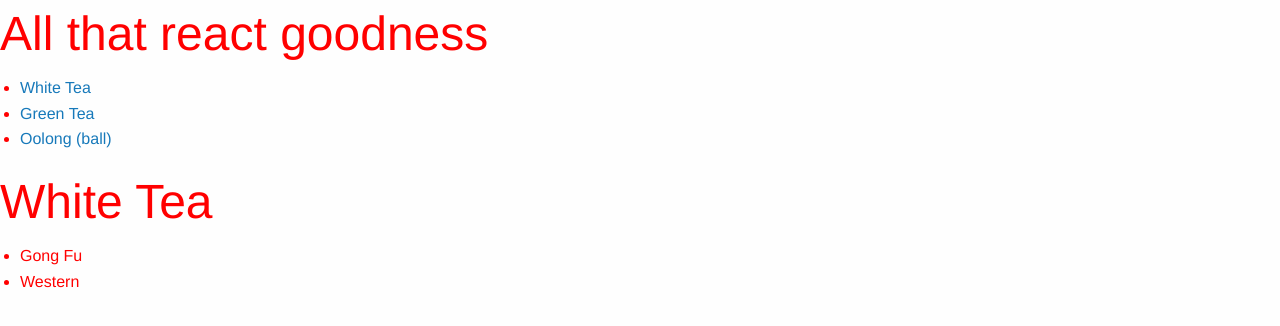
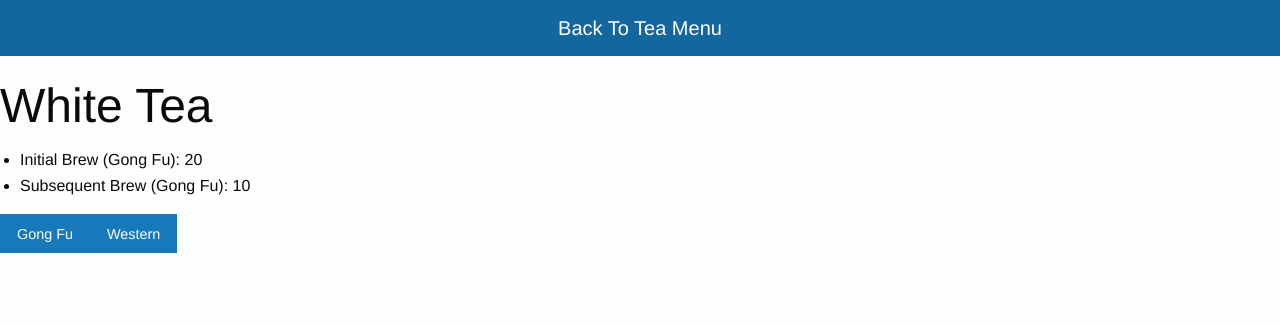
Before and after one commit to EricVignola/tea-timer, a React app: page / in a window 1280 px wide. Both pictures are taken after a click on the link "White Tea". Built offline with nearby package versions, Linux system fonts and the light colour scheme.

Commit message:
app now properly transitions between menu and tea view

```diff
--- a/package.json
+++ b/package.json
@@ -29,12 +29,16 @@
     "html-webpack-plugin": "^2.30.1",
     "node-sass": "^4.7.2",
     "sass-loader": "^6.0.6",
+    "script-loader": "^0.7.2",
     "webpack": "^3.10.0",
     "webpack-dev-server": "^2.9.5"
   },
   "dependencies": {
     "foundation-sites": "^6.4.4-rc1",
+    "jquery": "^3.2.1",
+    "motion-ui": "^1.2.3",
     "react": "^16.2.0",
-    "react-dom": "^16.2.0"
+    "react-dom": "^16.2.0",
+    "what-input": "^5.0.3"
   }
 }
--- a/src/js/app.js
+++ b/src/js/app.js
@@ -18,9 +18,14 @@ class App extends React.Component{
 
         this.state = {
             teas: [],
-            component: ''
+            component: '',
+            teasIsLoaded: false,
+            menuIsActive: true,
+            teaViewIsActive: false
         }
 
+        this.setMenuAsActive = this.setMenuAsActive.bind(this);
+        this.setTeaViewAsActive = this.setTeaViewAsActive.bind(this);
         this.selectComponent = this.selectComponent.bind(this);
         this.fetchTeas = this.fetchTeas.bind(this);
     }
@@ -28,6 +33,7 @@ class App extends React.Component{
     //runs after component rendered to the DOM
     componentDidMount(){
         this.fetchTeas();
+        // $(document).foundation();
     }
 
     //runs when the component is removed from the DOM
@@ -35,23 +41,49 @@ class App extends React.Component{
 
     }
 
+    componentWillMount(){
+    }
+
+
+    setMenuAsActive(){
+        this.setState({
+            menuIsActive: true,
+            teaViewIsActive: false
+        });
+    }
+
+    setTeaViewAsActive(){
+        this.setState({
+            menuIsActive: false,
+            teaViewIsActive: true
+        });
+    }
+
     selectComponent(event){
-        event.preventDefault();
         let nameOfMenuOptionSelected = event.target.name;
         let toRender = null;
 
         switch(nameOfMenuOptionSelected){
 
             case this.state.teas[0].type:
-            toRender = <TeaView teas = {this.state.teas[0]}/>
+            toRender = <TeaView teas = {this.state.teas[0]}
+                                setTeaViewAsActive = {this.setTeaViewAsActive}
+                                setMenuAsActive = {this.setMenuAsActive}
+                                teaViewIsActive = {this.state.teaViewIsActive}/>
             break; //have to have break here or the switch statement will always default to final case
 
             case this.state.teas[1].type:
-            toRender = <TeaView teas = {this.state.teas[1]}/>
+            toRender = <TeaView teas = {this.state.teas[1]}
+                                setTeaViewAsActive = {this.setTeaViewAsActive}
+                                setMenuAsActive = {this.setMenuAsActive}
+                                teaViewIsActive = {this.state.teaViewIsActive}/>
             break;
 
             case this.state.teas[2].type:
-            toRender = <TeaView teas = {this.state.teas[2]}/>
+            toRender = <TeaView teas = {this.state.teas[2]}
+                                setTeaViewAsActive = {this.setTeaViewAsActive}
+                                setMenuAsActive = {this.setMenuAsActive}
+                                teaViewIsActive = {this.state.teaViewIsActive}/>
             break;
 
         }
@@ -60,6 +92,14 @@ class App extends React.Component{
     }
 
     fetchTeas(){
+        //because our json file is local and static we can import it using
+        //webpack...if for any reason we have to use an API to fetch data
+        //from a non local source use the below XMLHttpRequest
+        this.setState({
+            teasIsLoaded: true,
+            teas: TeasJson.teas
+        });
+
         //**************************************************
         //START OF XMLHTTPREQUEST...to be used for API calls
         //**************************************************
@@ -96,29 +136,28 @@ class App extends React.Component{
         //**************************************************
         //END OF XMLHTTPREQUEST...to be used for API calls
         //**************************************************
-
-        //because our json file is local and static we can import it using
-        //webpack...if for any reason we have to use an API to fetch data
-        //from a non local source use the above XMLHttpRequest
-        this.setState({
-            isLoaded: true,
-            teas: TeasJson.teas
-        });
     }
 
     render(){
-        let { isLoaded } = this.state;
-        if(!isLoaded){
+        let { teasIsLoaded, menuIsActive, teaViewIsActive } = this.state;
+        if(!teasIsLoaded){
             return <div>Loading...</div>
         } else {
-            return(
-                <div>
-                    <h1>All that react goodness</h1>
+            if(menuIsActive){
+                return (
                     <Menu teas = {this.state.teas}
-                        getMenuChoice = {this.selectComponent}/>
-                    {this.state.component}
-                </div>
-            );
+                    getMenuChoice = {this.selectComponent}
+                    setMenuAsActive = {this.setMenuAsActive}
+                    setTeaViewAsActive = {this.setTeaViewAsActive}
+                    menuIsActive = {this.state.menuIsActive}/>
+                );
+            } else {
+                return(
+                    <div>
+                        {this.state.component}
+                    </div>
+                );
+            }
         }
     }
 }
--- a/src/js/components/Footer.js
+++ b/src/js/components/Footer.js
@@ -9,9 +9,9 @@ class Footer extends React.Component{
     render(){
         return (
             <div>
-                <ul>
-                    <li>Gong Fu</li>
-                    <li>Western</li>
+                <ul className="menu">
+                    <li><a className="button" onClick={this.props.setAsGongFu}>Gong Fu</a></li>
+                    <li><a className="button" onClick={this.props.setAsWestern}>Western</a></li>
                 </ul>
             </div>
         );
--- a/src/js/components/Menu.js
+++ b/src/js/components/Menu.js
@@ -13,16 +13,19 @@ class Menu extends React.Component{
     }
 
     render(){
+        let className = "grid-container";
         const teaListItems = this.props.teas.map((tea) =>
             <TeaListItem key={tea.type}
                 tea = {tea}
                 getMenuChoice = {this.props.getMenuChoice}/>
         );
         return (
-            <div>
-                <ul>
-                    {teaListItems}
-                </ul>
+            <div className={className} onClick={this.props.setTeaViewAsActive}>
+                <div className="grid-x">
+                    <ul className="small-12 cell vertical menu">
+                        {teaListItems}
+                    </ul>
+                </div>
             </div>
         );
     }
--- a/src/js/components/TeaListItem.js
+++ b/src/js/components/TeaListItem.js
@@ -8,11 +8,15 @@ class TeaListItem extends React.Component{
 
     render(){
         return(
-            <li>
-                <a name= {this.props.tea.type} onClick={this.props.getMenuChoice}>
-                    {this.props.tea.type}
-                </a>
-            </li>
+            <div>
+                <li>
+                    <a name= {this.props.tea.type}
+                    onClick={this.props.getMenuChoice}
+                    className="button hollow large">
+                        {this.props.tea.type}
+                    </a>
+                </li>
+            </div>
         );
     }
 }
--- a/src/js/components/TeaView.js
+++ b/src/js/components/TeaView.js
@@ -9,20 +9,57 @@ class TeaView extends React.Component{
 
         this.state = {
             isGongFu: true,
-            isWestern: false,
-            title: "",
-            timeToSteep: null,
+            isWestern: false
+        };
 
-        }
+        this.setAsGongFu = this.setAsGongFu.bind(this);
+        this.setAsWestern = this.setAsWestern.bind(this);
+
+    }
+
+    setAsGongFu(){
+        this.setState({
+            isGongFu: true,
+            isWestern: false
+        });
+    }
+
+    setAsWestern(){
+        this.setState({
+            isGongFu: false,
+            isWestern: true
+        });
     }
 
     render(){
-        return (
-            <div>
-                <h1>{this.props.teas.type}</h1>
-                <Footer />
-            </div>
-        );
+        let className = "grid-container";
+        if(this.state.isGongFu){
+            return (
+                <div className="x-grid">
+                    <button className="button large expanded" onClick={this.props.setMenuAsActive}>Back To Tea Menu</button>
+                    <h1>{this.props.teas.type}</h1>
+                    <ul>
+                        <li>{"Initial Brew (Gong Fu): " + this.props.teas.gongFuInfo.firstInfusion}</li>
+                        <li >{"Subsequent Brew (Gong Fu): " + this.props.teas.gongFuInfo.subsequentInfusion}</li>
+                    </ul>
+                    <Footer setAsGongFu = {this.setAsGongFu}
+                            setAsWestern = {this.setAsWestern}/>
+                </div>
+            );
+        } else {
+            return (
+                <div className="x-grid">
+                    <button className="button large expanded" onClick={this.props.setMenuAsActive}>Back To Tea Menu</button>
+                    <h1>{this.props.teas.type}</h1>
+                    <ul>
+                        <li>{"Initial Brew (Western): " + this.props.teas.westernInfo.firstInfusion}</li>
+                        <li>{"Subsequent Brew (Western): " + this.props.teas.westernInfo.subsequentInfusion}</li>
+                    </ul>
+                    <Footer setAsGongFu = {this.setAsGongFu}
+                        setAsWestern = {this.setAsWestern}/>
+                </div>
+            );
+        }
     }
 }
 
--- a/src/scss/global.scss
+++ b/src/scss/global.scss
@@ -1,6 +1,65 @@
 @import '~foundation-sites/scss/foundation';
+// @import '~motion-ui/motion-ui';
 
 @include foundation-everything;
-body{
-    color:red;
+
+.off-right {
+
+    animation-name: moveFromRightToLeft;
+    animation-duration: 4s;
+
 }
+
+// @keyframes moveFromRightToLeft {
+//     from {
+//         tranform: translateX(200%)
+//     }
+//     to {
+//         transform: translateX(0%)
+//     }
+// }
+
+// .grid-container{
+//     max-width: 700px;
+// }
+
+// .button {
+//     text-align: left;
+// }
+
+
+//TODO: create css page transition when the user clicks on the menu and move
+//to tea view
+.move-to-left {
+    animation-name: move-to-left;
+    animation-duration: 1s;
+    animation-timing-function: linear;
+    animation-fill-mode: forwards;
+}
+
+.move-to-right {
+    animation-name: move-to-right;
+    animation-duration: 1s;
+    animation-timing-function: linear;
+    animation-fill-mode: forwards;
+}
+
+// @keyframes moveToLeft{
+//     from{
+//         transform: translateX(0%);
+//     }
+
+//     to{
+//         transform: translateX(-200%);
+//     }
+// }
+
+@keyframes move-to-left {
+    from { transform: translateX(150%)}
+    to { transform: translateX(0%); }
+}
+
+@keyframes move-to-right {
+    from {transform: translateX(-150%)}
+    to { transform: translateX(0%); }
+}
--- a/webpack.config.js
+++ b/webpack.config.js
@@ -61,7 +61,7 @@ module.exports = {
             },
             {
                 test: /\.scss$/,
-                loaders: ExtractTextPlugin.extract({
+                loader: ExtractTextPlugin.extract({
                   use: ['css-loader', 'sass-loader']
                 }),
             },
```
Also changed, not shown: dist/88edd025cc133a91933ea25c65284539.json (deleted), dist/app.bundle.js, dist/style.bundle.css, 1 other file.
